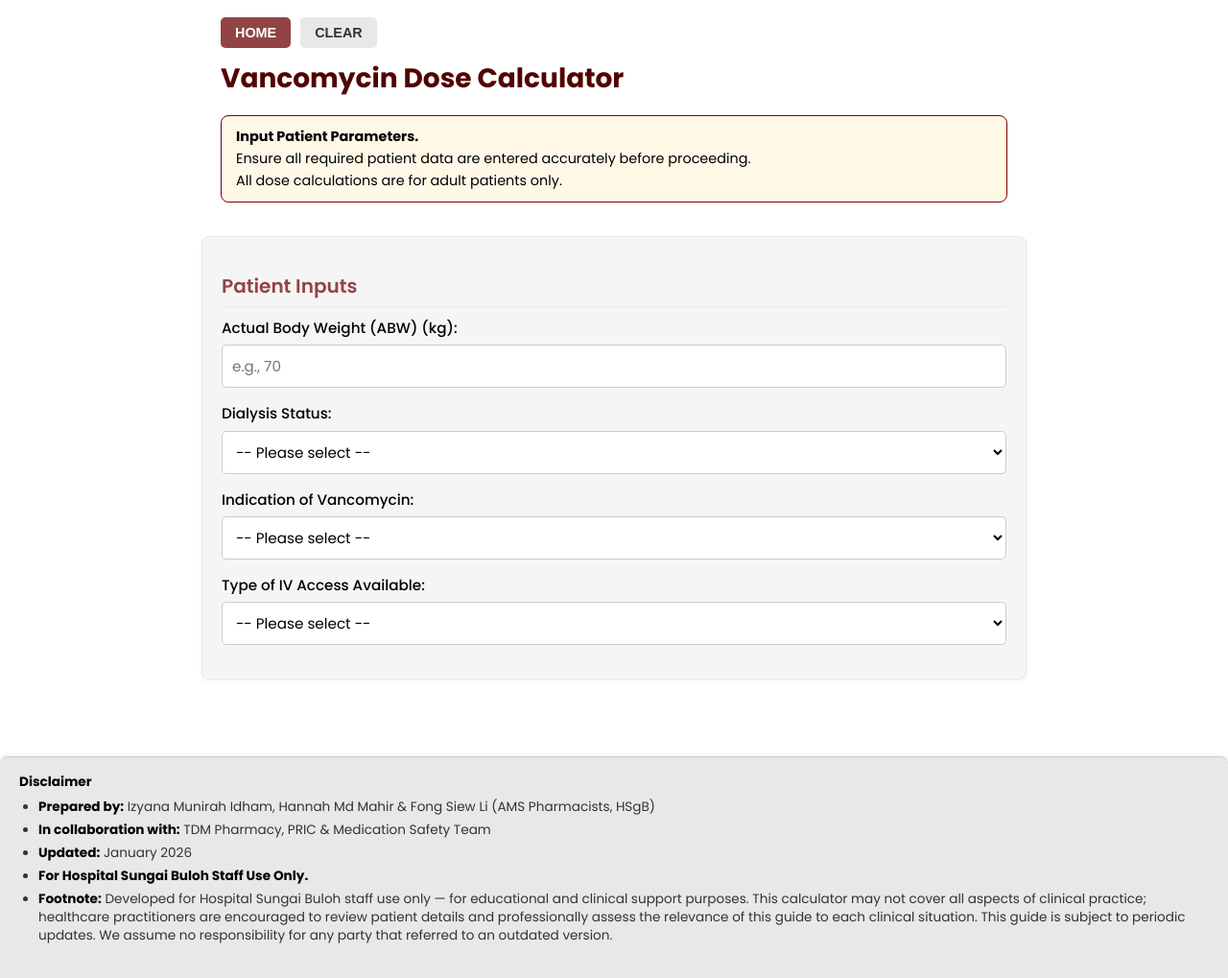
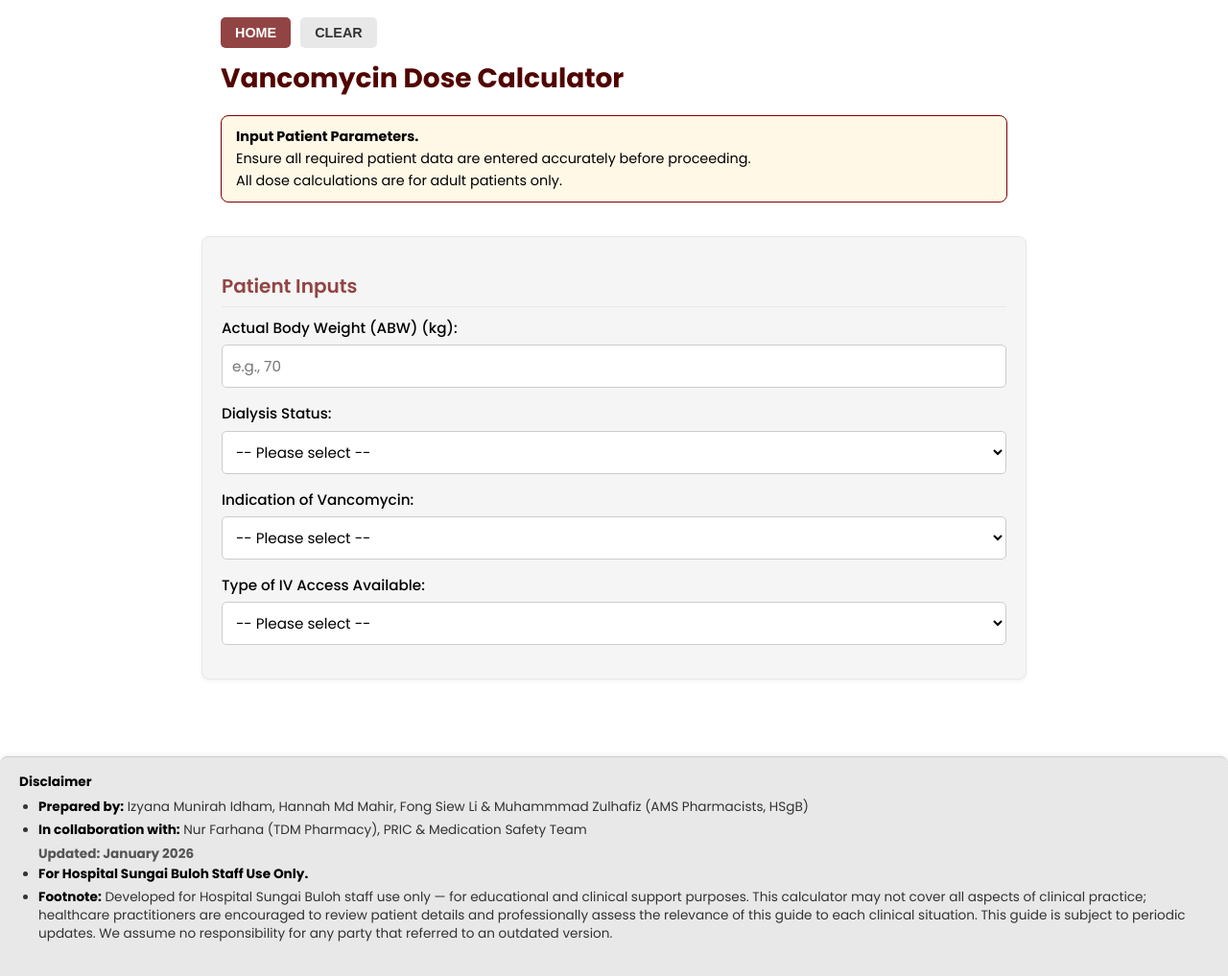
Before and after one commit to IzyanaM/Vancomycin-Calculator, a plain HTML site: page vancomycin.html in a window 1280 px wide. Shown: the part 107-1126 px from the top of the page at 96% size. Drawn offline with Linux system fonts and the light colour scheme.

Commit message:
Update vancomycin.html

```diff
--- a/vancomycin.html
+++ b/vancomycin.html
@@ -299,8 +299,8 @@ This note is intended as a template only- please review and adjust it based on y
       </div> </div> </div> <footer class="footer">
     <div class="footer-title">Disclaimer</div>
     <ul>
-      <li><strong>Prepared by:</strong> Izyana Munirah Idham, Hannah Md Mahir & Fong Siew Li (AMS Pharmacists, HSgB)</li>
-      <li><strong>In collaboration with:</strong> TDM Pharmacy, PRIC & Medication Safety Team </li>
+      <li><strong>Prepared by:</strong> Izyana Munirah Idham, Hannah Md Mahir, Fong Siew Li & Muhammmad Zulhafiz (AMS Pharmacists, HSgB)</li>
+      <li><strong>In collaboration with:</strong> Nur Farhana (TDM Pharmacy), PRIC & Medication Safety Team </li
       <li><strong>Updated:</strong> January 2026</li>
       <li class="footer-critical-note"><strong>For Hospital Sungai Buloh Staff Use Only.</li>
       <li><strong>Footnote:</strong> Developed for Hospital Sungai Buloh staff use only — for educational and clinical support purposes.
@@ -338,4 +338,5 @@ This note is intended as a template only- please review and adjust it based on y
   });
 </script>
 </body>
+
 </html>
```
